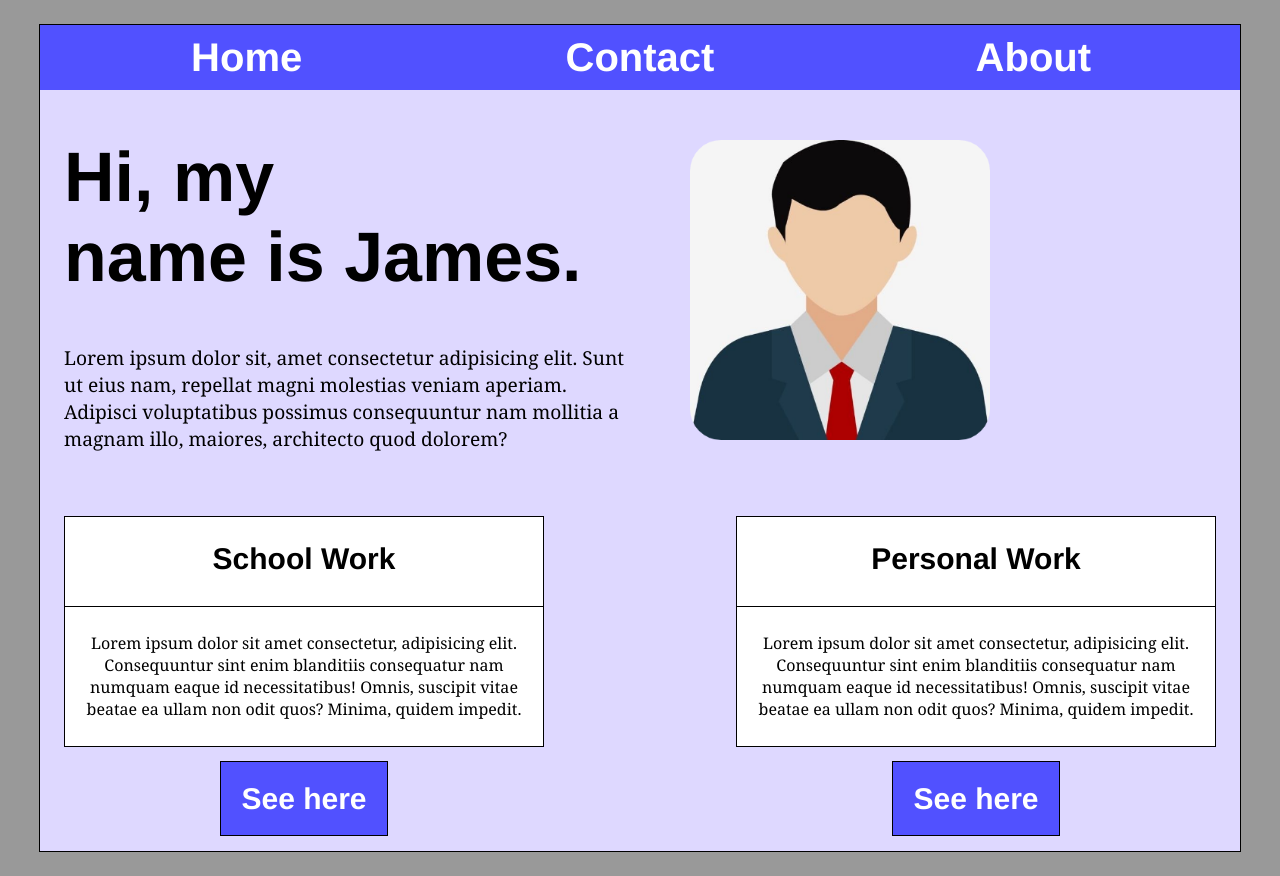
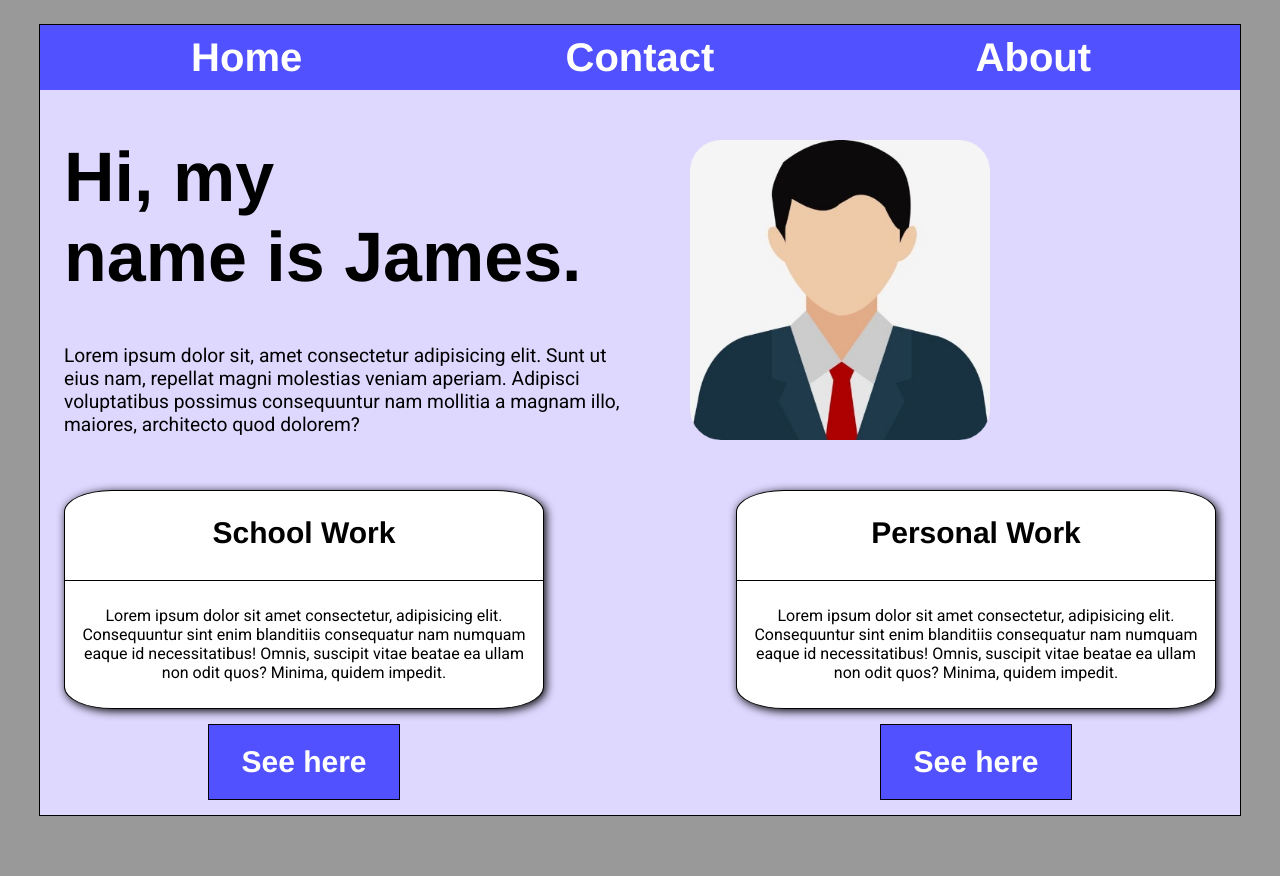
Before and after one commit to JamesSup/CTK301, a plain HTML site: page Blank1200px/Blank1200px.html in a window 1280 px wide. After the commit the page ends 840 px from the top, so only its background shows below. Drawn offline with Linux system fonts and the light colour scheme.

Commit message:
Add files via upload

```diff
--- a/Blank1200px/Blank1200px.css
+++ b/Blank1200px/Blank1200px.css
@@ -10,6 +10,7 @@
   display: grid;
   grid-template-columns: repeat(12, 1fr);
   background-color: #DED8FF;
+  height: 790px;
 }
 
 nav {
@@ -26,6 +27,14 @@
   font-size: 40px;
 }
 
+main a {
+  transition: background-color 1.0s, width 2.0s, color 2.0s;
+}
+
+main a:hover {
+  width: 200px;
+}
+
 a {
   font-family: Helvetica, Arial;
   font-weight: bold;
@@ -39,7 +48,7 @@
 }
 
 main {
-  font-family: Georgia, 'Times New Roman', Times, serif;
+  font-family: 'Roboto', sans-serif;
   display: grid;
   grid-column: span 12;
   grid-template-columns: repeat(12, 1fr);
@@ -62,10 +71,12 @@
 
 .box1 {
   text-align: center;
-  margin-top: 45px;
+  margin-top: 35px;
   border: 1px solid black;
   background-color: white;
-  margin-bottom: 35px;
+  margin-bottom: 15px;
+  border-radius: 10%;
+  box-shadow: 2px 2px 10px black;
 }
 
 .main4 {
@@ -78,10 +89,12 @@
 
 .box2 {
   text-align: center;
-  margin-top: 45px;
+  margin-top: 35px;
   border: 1px solid black;
   background-color: white;
-  margin-bottom: 35px;
+  margin-bottom: 15px;
+  border-radius: 10%;
+  box-shadow: 2px 2px 10px black;
 }
 
 h1 {
@@ -107,6 +120,9 @@
   border: 1px solid black;
   padding: 20px;
   background-color: #5151FF;
+  width: 150px;
+  display: block;
+  margin: 0 auto;
 }
 
 .main5 p {
@@ -119,6 +135,9 @@
   border: 1px solid black;
   padding: 20px;
   background-color: #5151FF;
+  width: 150px;
+  display: block;
+  margin: 0 auto;
 }
 
 img {
--- a/Blank1200px/Blank1200px.html
+++ b/Blank1200px/Blank1200px.html
@@ -5,13 +5,16 @@
 	<meta charset="UTF-8">
 	<title>James Rossi Portfolio</title>
 	<link href="Blank1200px.css" rel="stylesheet" type="text/css">
+	<link rel="preconnect" href="https://fonts.googleapis.com">
+	<link rel="preconnect" href="https://fonts.gstatic.com" crossorigin>
+	<link href="https://fonts.googleapis.com/css2?family=Roboto&display=swap" rel="stylesheet">
 </head>
 
 <body>
 	<div id="wrapper">
 		<nav>
 			<a href="Blank1200px.html">Home</a>
-			<a href="#">Contact</a>
+			<a href="a11second.html">Contact</a>
 			<a href="#">About</a>
 		</nav>
 		<main>
@@ -31,7 +34,7 @@
 						consequatur nam numquam eaque id necessitatibus! Omnis, suscipit vitae beatae ea ullam non odit
 						quos? Minima, quidem impedit.</p>
 				</div>
-				<div class="center"><a href="#">See here</a></div>
+				<div class="center"><a href="work.html">See here</a></div>
 			</div>
 			<div class="main4">
 			</div>
@@ -42,7 +45,7 @@
 						consequatur nam numquam eaque id necessitatibus! Omnis, suscipit vitae beatae ea ullam non odit
 						quos? Minima, quidem impedit.</p>
 				</div>
-				<div class="center"><a href="#">See here</a></div>
+				<div class="center"><a href="work.html">See here</a></div>
 			</div>
 		</main>
 	</div>
--- /dev/null
+++ b/Blank1200px/a11second.css
@@ -0,0 +1,55 @@
+body {
+    background-color: #999999;
+}
+
+#wrapper {
+    margin: 24px auto;
+    width: 1200px;
+    border: 1px solid black;
+    background-color: #ffffff;
+    display: grid;
+    grid-template-columns: repeat(12, 1fr);
+    background-color: #DED8FF;
+}
+
+nav {
+    margin: 0;
+    display: grid;
+    grid-template-columns: repeat(3, 1fr);
+    grid-column: span 12;
+    background-color: #5151FF;
+    padding: 10px;
+    text-align: center;
+}
+
+nav a {
+    font-size: 40px;
+}
+
+a {
+    font-family: Helvetica, Arial;
+    font-weight: bold;
+    text-decoration: none;
+    color: white;
+}
+
+a:hover {
+    text-decoration: underline;
+    color: red;
+}
+
+main {
+    display: grid;
+    grid-column: span 12;
+    grid-template-columns: repeat(12, 1fr);
+    padding-left: 24px;
+    padding-right: 24px;
+    margin-bottom: 35px;
+}
+
+main a{
+    font-size: 300px;
+    margin-right: 100px;
+    margin-left: 10px;
+    margin-top: 100px;
+}
--- /dev/null
+++ b/Blank1200px/work.css
@@ -0,0 +1,53 @@
+body {
+    background-color: #999999;
+}
+
+#wrapper {
+    margin: 24px auto;
+    width: 1200px;
+    border: 1px solid black;
+    background-color: #ffffff;
+    display: grid;
+    grid-template-columns: repeat(12, 1fr);
+    background-color: #DED8FF;
+}
+
+nav {
+    margin: 0;
+    display: grid;
+    grid-template-columns: repeat(3, 1fr);
+    grid-column: span 12;
+    background-color: #5151FF;
+    padding: 10px;
+    text-align: center;
+}
+
+nav a {
+    font-size: 40px;
+}
+
+a {
+    font-family: Helvetica, Arial;
+    font-weight: bold;
+    text-decoration: none;
+    color: white;
+}
+
+a:hover {
+    text-decoration: underline;
+    color: red;
+}
+
+main {
+    display: grid;
+    grid-column: span 12;
+    grid-template-columns: repeat(1, 1fr);
+}
+
+iframe {
+margin-left: auto;
+margin-right: auto;
+display: block;
+margin-top: 100px;
+margin-bottom: 100px;
+}
```
Also changed, not shown: Blank1200px/a11second.html (added, +29 -0 lines), Blank1200px/work.html (added, +30 -0 lines).
